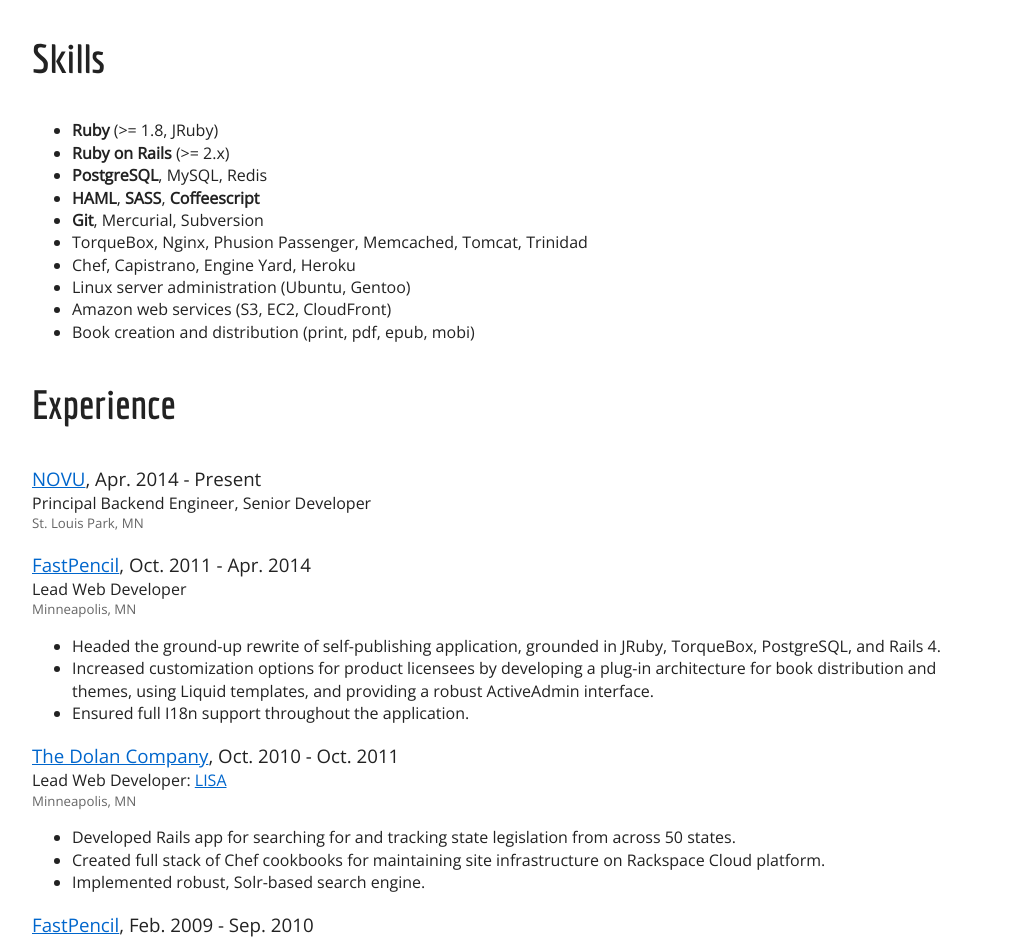
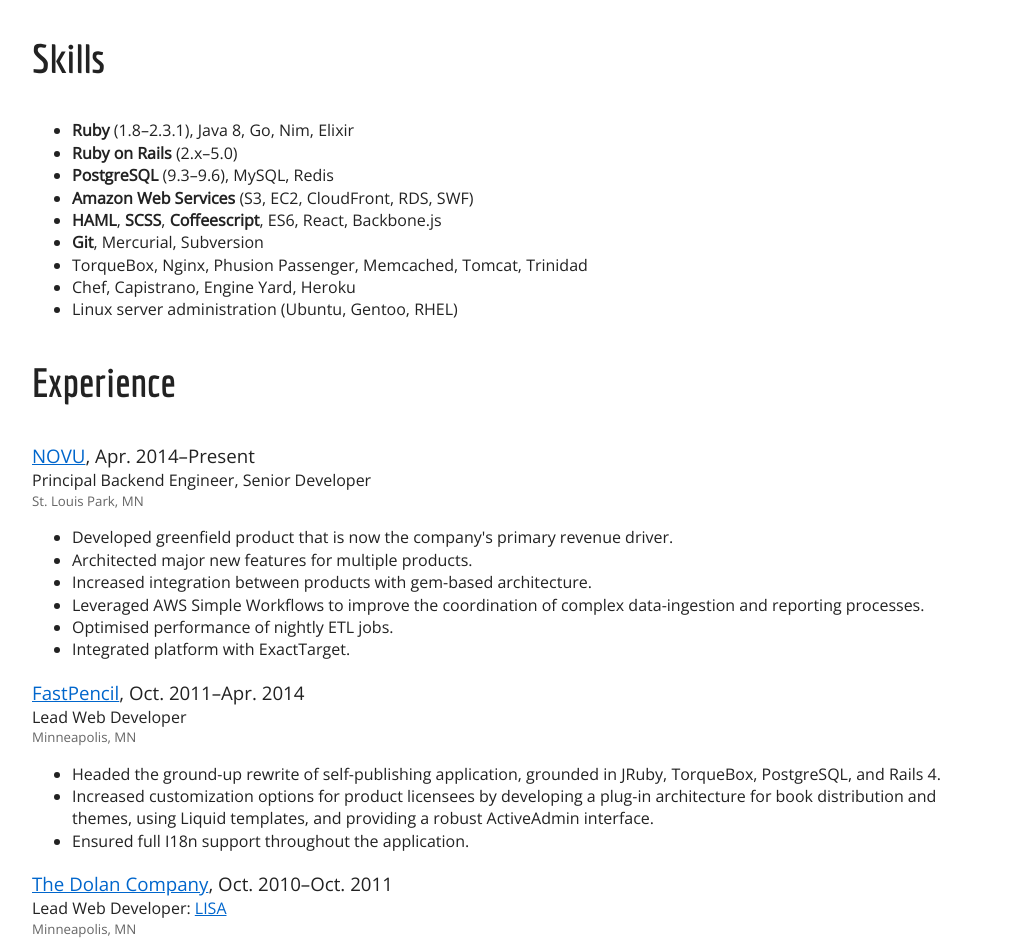
Before and after one commit to jmcnevin/jmcnevin.github.io, a plain HTML site: page resume/index.html in a window 1280 px wide. Shown: the part 224-1165 px from the top of the page, without its empty margins (128-1151 px from the left). Drawn offline with nearby package versions, Linux system fonts and the light colour scheme.

Commit message:
Update index.html

```diff
--- a/resume/index.html
+++ b/resume/index.html
@@ -31,141 +31,141 @@
     <div id="skills">
       <h2>Skills</h2>
       <ul>
-        <li><strong>Ruby</strong> (&gt;= 1.8, JRuby)</li>
-        <li><strong>Ruby on Rails</strong> (&gt;= 2.x)</li>
-        <li><strong>PostgreSQL</strong>, MySQL, Redis</li>
-        <li><strong>HAML</strong>, <strong>SASS</strong>,
-        <strong>Coffeescript</strong></li>
+        <li><strong>Ruby</strong> (1.8–2.3.1), Java 8, Go, Nim, Elixir</li>
+        <li><strong>Ruby on Rails</strong> (2.x–5.0)</li>
+        <li><strong>PostgreSQL</strong> (9.3–9.6), MySQL, Redis</li>
+        <li><strong>Amazon Web Services</strong> (S3, EC2, CloudFront, RDS,
+        SWF)</li>
+        <li><strong>HAML</strong>, <strong>SCSS</strong>,
+        <strong>Coffeescript</strong>, ES6, React, Backbone.js</li>
         <li><strong>Git</strong>, Mercurial, Subversion</li>
         <li>TorqueBox, Nginx, Phusion Passenger, Memcached, Tomcat,
         Trinidad</li>
         <li>Chef, Capistrano, Engine Yard, Heroku</li>
-        <li>Linux server administration (Ubuntu, Gentoo)</li>
-        <li>Amazon web services (S3, EC2, CloudFront)</li>
-        <li>Book creation and distribution (print, pdf, epub,
-        mobi)</li>
+        <li>Linux server administration (Ubuntu, Gentoo, RHEL)</li>
+        <!--<li>Book creation and distribution (print, pdf, epub,
+        mobi)</li>-->
       </ul>
     </div>
     <div id="experience">
       <h2>Experience</h2>
-      <h3><a href="http://www.novu.com" rel="noreferrer">NOVU</a>,
-      Apr. 2014 - Present</h3>
+      <h3><a href="http://www.novu.com" rel="noreferrer noopener">NOVU</a>,
+      Apr. 2014–Present</h3>
       <h4>Principal Backend Engineer, Senior Developer</h4>
       <h5>St. Louis Park, MN</h5>
+      <ul>
+        <li>Developed greenfield product that is now the company's primary
+        revenue driver.</li>
+        <li>Architected major new features for multiple products.</li>
+        <li>Increased integration between products with gem-based
+        architecture.</li>
+        <li>Leveraged AWS Simple Workflows to improve the coordination of
+        complex data-ingestion and reporting processes.</li>
+        <li>Optimised performance of nightly ETL jobs.</li>
+        <li>Integrated platform with ExactTarget.</li>
+      </ul>
       <h3><a href="http://www.fastpencil.com" rel=
-      "noreferrer">FastPencil</a>, Oct. 2011 - Apr. 2014</h3>
+      "noreferrer noopener">FastPencil</a>, Oct. 2011–Apr. 2014</h3>
       <h4>Lead Web Developer</h4>
       <h5>Minneapolis, MN</h5>
       <ul>
-        <li>Headed the ground-up rewrite of self-publishing
-        application, grounded in JRuby, TorqueBox, PostgreSQL, and
-        Rails 4.</li>
-        <li>Increased customization options for product licensees
-        by developing a plug-in architecture for book distribution
-        and themes, using Liquid templates, and providing a robust
-        ActiveAdmin interface.</li>
-        <li>Ensured full I18n support throughout the
-        application.</li>
+        <li>Headed the ground-up rewrite of self-publishing application,
+        grounded in JRuby, TorqueBox, PostgreSQL, and Rails 4.</li>
+        <li>Increased customization options for product licensees by
+        developing a plug-in architecture for book distribution and themes,
+        using Liquid templates, and providing a robust ActiveAdmin
+        interface.</li>
+        <li>Ensured full I18n support throughout the application.</li>
       </ul>
       <h3><a href="http://www.thedolancompany.com" rel=
-      "noreferrer">The Dolan Company</a>, Oct. 2010 - Oct.
-      2011</h3>
+      "noreferrer noopener">The Dolan Company</a>, Oct. 2010–Oct. 2011</h3>
       <h4>Lead Web Developer: <a href="http://www.lisausa.net" rel=
-      "noreferrer">LISA</a></h4>
+      "noreferrer noopener">LISA</a></h4>
       <h5>Minneapolis, MN</h5>
       <ul>
-        <li>Developed Rails app for searching for and tracking
-        state legislation from across 50 states.</li>
-        <li>Created full stack of Chef cookbooks for maintaining
-        site infrastructure on Rackspace Cloud platform.</li>
+        <li>Developed Rails app for searching for and tracking state
+        legislation from across 50 states.</li>
+        <li>Created full stack of Chef cookbooks for maintaining site
+        infrastructure on Rackspace Cloud platform.</li>
         <li>Implemented robust, Solr-based search engine.</li>
       </ul>
       <h3><a href="http://www.fastpencil.com" rel=
-      "noreferrer">FastPencil</a>, Feb. 2009 - Sep. 2010</h3>
+      "noreferrer noopener">FastPencil</a>, Feb. 2009–Sep. 2010</h3>
       <h4>Lead Web Developer</h4>
       <h5>Campbell, CA</h5>
       <ul>
-        <li>Developed Rails app for writing books online, preparing
-        them for print, and delivering them to a printer. Users
-        could write their chapters online in a rich text editor,
-        then have their writing converted to
-        professionally-designed PDFs or ebooks.</li>
-        <li>Integrated with print and ebook distributors to allow
-        users to have their books sold by other retailers like
-        Amazon.com and Apple's iBookStore.</li>
-        <li>Also developed many other major site features including
-        a marketplace, social networking, and revenue
-        reporting.</li>
-        <li>Created shopping cart and payment processing
-        system.</li>
+        <li>Developed Rails app for writing books online, preparing them for
+        print, and delivering them to a printer. Users could write their
+        chapters online in a rich text editor, then have their writing
+        converted to professionally-designed PDFs or ebooks.</li>
+        <li>Integrated with print and ebook distributors to allow users to
+        have their books sold by other retailers like Amazon.com and Apple's
+        iBookStore.</li>
+        <li>Also developed many other major site features including a
+        marketplace, social networking, and revenue reporting.</li>
+        <li>Created shopping cart and payment processing system.</li>
         <li>Managed deployment and day-to-day operations.</li>
       </ul>
-      <h3>Tiktala, Oct. 2007 - Jan. 2009</h3>
+      <h3>Tiktala, Oct. 2007–Jan. 2009</h3>
       <h4>Lead Web Developer</h4>
       <h5>Sunnyvale, CA</h5>
       <ul>
-        <li>Developed Rails social networking app to connect
-        non-profit groups with current and prospective donors.</li>
-        <li>Integrated with PayPal and Google Checkout payment
-        gateways.</li>
-        <li>Provided test coverage with rspec, rcov, and
-        selenium.</li>
+        <li>Developed Rails social networking app to connect non-profit
+        groups with current and prospective donors.</li>
+        <li>Integrated with PayPal and Google Checkout payment gateways.</li>
+        <li>Provided test coverage with rspec, rcov, and selenium.</li>
       </ul>
-      <h3>U.S. Peace Corps, Apr. 2005 - Jul. 2007</h3>
+      <h3>U.S. Peace Corps, Apr. 2005–Jul. 2007</h3>
       <h4>TEFL English Teacher, Secondary Level</h4>
       <h5>Brezovo &amp; Rakovski, Bulgaria</h5>
       <ul>
-        <li>Facilitated extra-curricular courses for students in
-        playwriting, American culture, and web design.</li>
-        <li>Assisted with various Bulgarian to English translations
-        related to a nationwide e-Learning initiative.</li>
+        <li>Facilitated extra-curricular courses for students in playwriting,
+        American culture, and web design.</li>
+        <li>Assisted with various Bulgarian to English translations related
+        to a nationwide e-Learning initiative.</li>
       </ul>
       <h3><a href="http://awarewebsolutions.com" rel=
-      "noreferrer">Aware Web Solutions</a>, May 2003 - Feb.
-      2005</h3>
+      "noreferrer noopener">Aware Web Solutions</a>, May 2003–Feb. 2005</h3>
       <h4>Web Developer/Designer</h4>
       <h5>Minneapolis, MN</h5>
       <ul>
-        <li>Developed dynamic Web applications for a variety of
-        clients, including Lund Food Holdings, Inc., Buca di Beppo,
-        American Express, and others.</li>
-        <li>Renovated Aware's intranet, adding a content management
-        system, project wiki, employee time tracking/reporting, and
-        a client database.</li>
-        <li>Created a SCORM-based e-Learning system using .NET and
-        AJAX technology to handle training of Buca di Beppo
-        employees nationwide.</li>
-        <li>Customized and deployed third-party content management
-        systems by Ektron.</li>
-        <li>Deployed in-house and third-party e-Commerce solutions,
-        enabling clients to sell products online and process credit
-        card orders.</li>
+        <li>Developed dynamic Web applications for a variety of clients,
+        including Lund Food Holdings, Inc., Buca di Beppo, American Express,
+        and others.</li>
+        <li>Renovated Aware's intranet, adding a content management system,
+        project wiki, employee time tracking/reporting, and a client
+        database.</li>
+        <li>Created a SCORM-based e-Learning system using .NET and AJAX
+        technology to handle training of Buca di Beppo employees
+        nationwide.</li>
+        <li>Customized and deployed third-party content management systems by
+        Ektron.</li>
+        <li>Deployed in-house and third-party e-Commerce solutions, enabling
+        clients to sell products online and process credit card orders.</li>
       </ul>
-      <h3>University of Minnesota, Office of the Registrar, Sep.
-      2000 - May 2003</h3>
+      <h3>University of Minnesota, Office of the Registrar, Sep. 2000–May
+      2003</h3>
       <h4>Webmaster</h4>
       <h5>Minneapolis, MN</h5>
       <ul>
-        <li>Developed a plethora of intranet applications,
-        including an internal operations calendar, improving
-        departmental communication and workflow.</li>
-        <li>Redesigned the University's "One Stop" site (used
-        regularly by nearly all of the University's 50,000+
-        students).</li>
-        <li>Created new site for The Office of Classroom
-        Management, allowing University personnel to reserve or
-        view the availability of any classroom on campus.</li>
+        <li>Developed a plethora of intranet applications, including an
+        internal operations calendar, improving departmental communication
+        and workflow.</li>
+        <li>Redesigned the University's "One Stop" site (used regularly by
+        nearly all of the University's 50,000+ students).</li>
+        <li>Created new site for The Office of Classroom Management, allowing
+        University personnel to reserve or view the availability of any
+        classroom on campus.</li>
       </ul>
     </div>
     <div id="education">
       <h2>Education</h2>
-      <h3>University of Minnesota, 1996 - 2000</h3>
+      <h3>University of Minnesota, 1996–2000</h3>
       <h4>Bachelor of Arts, English (creative writing focus)</h4>
       <h5>Minneapolis, MN</h5>
       <ul>
         <li>Secretary, College of Liberal Arts Student Board</li>
-        <li>Member, College of Liberal Arts Technology Advisory
-        Board</li>
+        <li>Member, College of Liberal Arts Technology Advisory Board</li>
       </ul>
     </div>
   </div>
```
